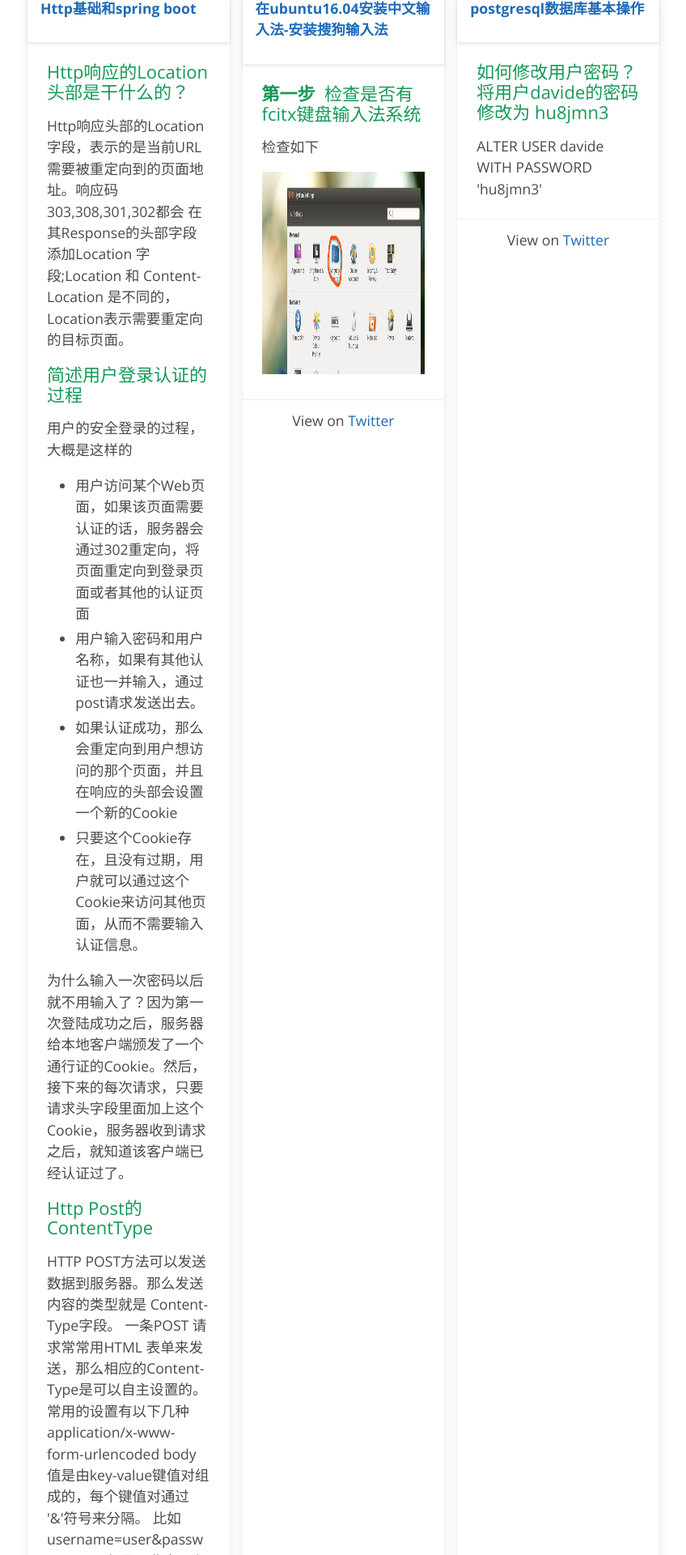
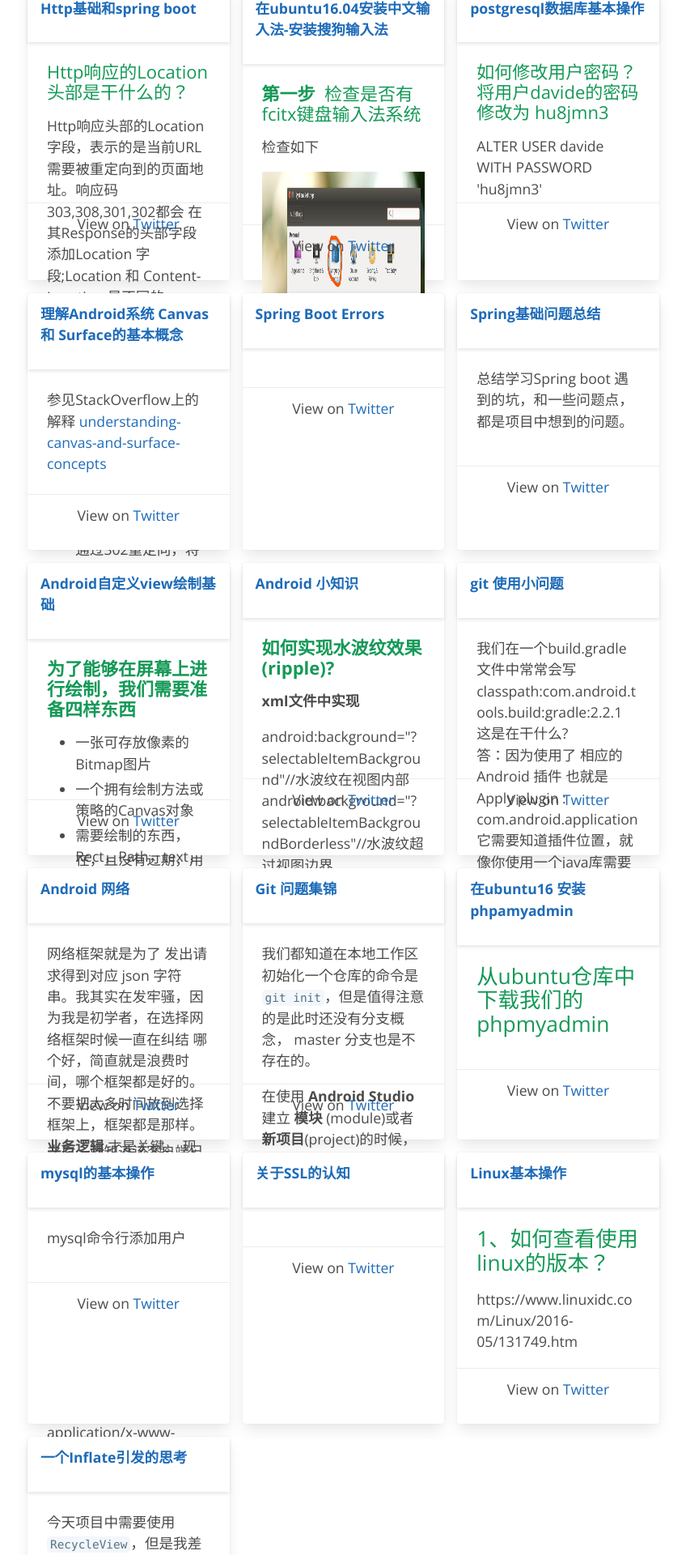
Before and after one commit to qiaojun2016/qiaojun2016.github.io, a Jekyll site: the page built from blog/index.html, in a window 1280 px wide. Shown: the part 702-2622 px from the top of the page at 81% size, without its empty margins (198-1046 px from the left). Built offline with Jekyll 4.4.1, drawn with Linux system fonts in a browser that asks for light colours.

Commit message:
Update index.html

```diff
--- a/blog/index.html
+++ b/blog/index.html
@@ -15,7 +15,7 @@ tagline:
       </header>
 
       <div class="card-content">
-        <div class="content">
+        <div class="content" style="max-height:150px;">
            {{ post.excerpt }}
         </div>
       </div>
```
